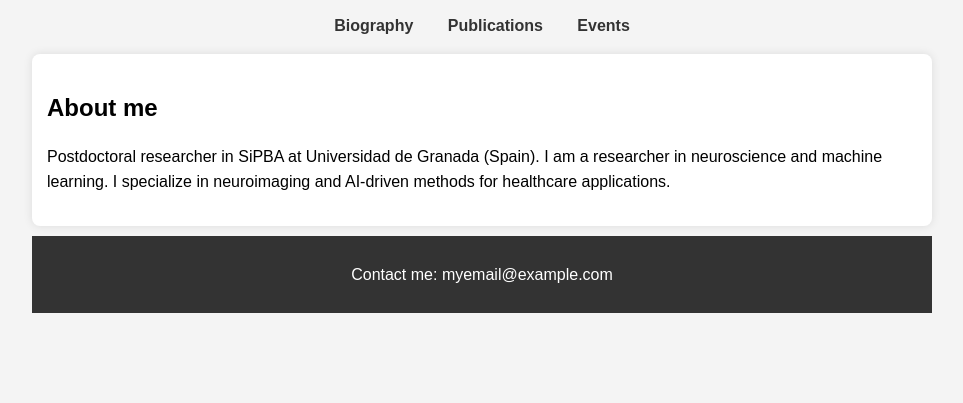
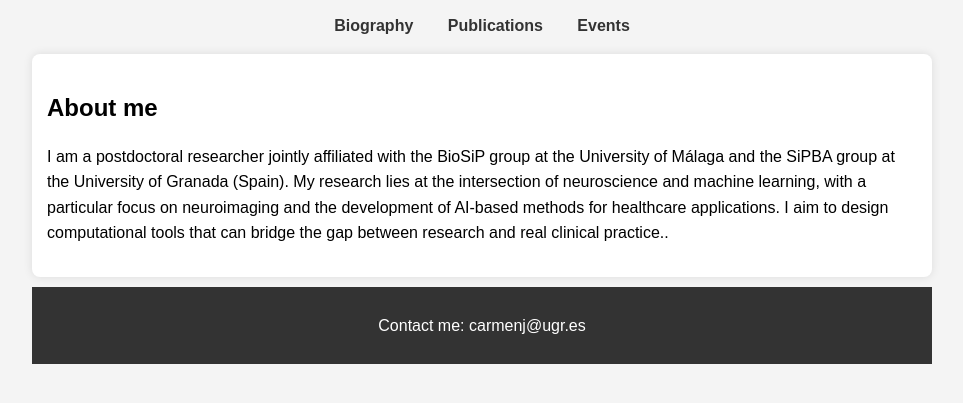
Before and after one commit to crmn-jm/crmn-jm.github.io, a plain HTML site: page index.html in a window 1280 px wide. Shown: the part 121-524 px from the top of the page, without its empty margins (158-1121 px from the left). Drawn offline with Linux system fonts and the light colour scheme; no server answers.

Commit message:
Update index.html

```diff
--- a/index.html
+++ b/index.html
@@ -22,11 +22,14 @@
 
     <section>
         <h2>About me</h2>
-        <p>Postdoctoral researcher in SiPBA at Universidad de Granada (Spain). I am a researcher in neuroscience and machine learning. I specialize in neuroimaging and AI-driven methods for healthcare applications.</p>
+        <p> I am a postdoctoral researcher jointly affiliated with the BioSiP group at the University of Málaga and the
+            SiPBA group at the University of Granada (Spain). My research lies at the intersection of neuroscience and
+            machine learning, with a particular focus on neuroimaging and the development of AI-based methods for
+            healthcare applications. I aim to design computational tools that can bridge the gap between research and real clinical practice..</p>
     </section>
 
     <footer>
-        <p>Contact me: myemail@example.com</p>
+        <p>Contact me: carmenj@ugr.es</p>
     </footer>
 
     <script src="assets/script.js"></script>
```
